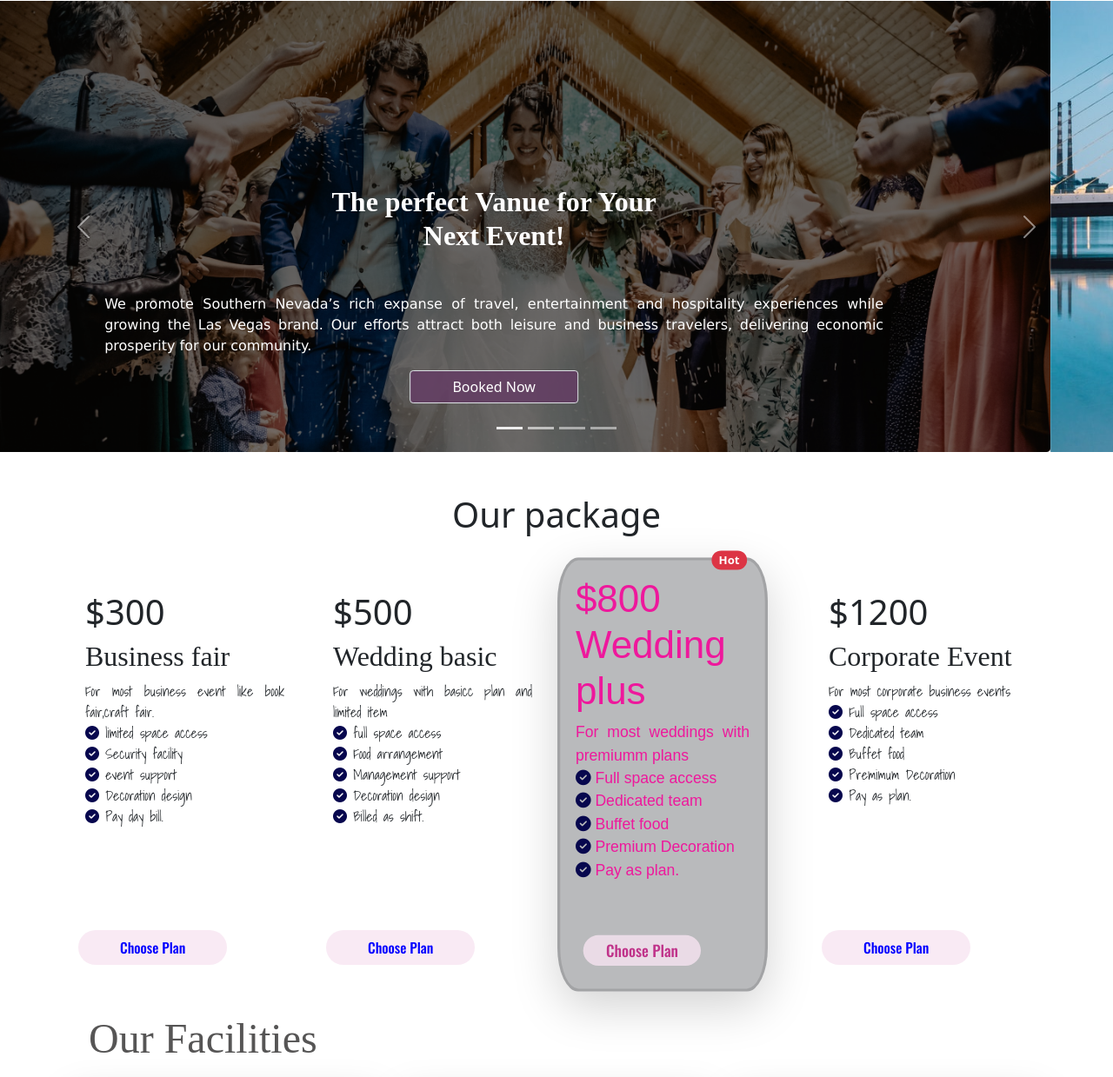
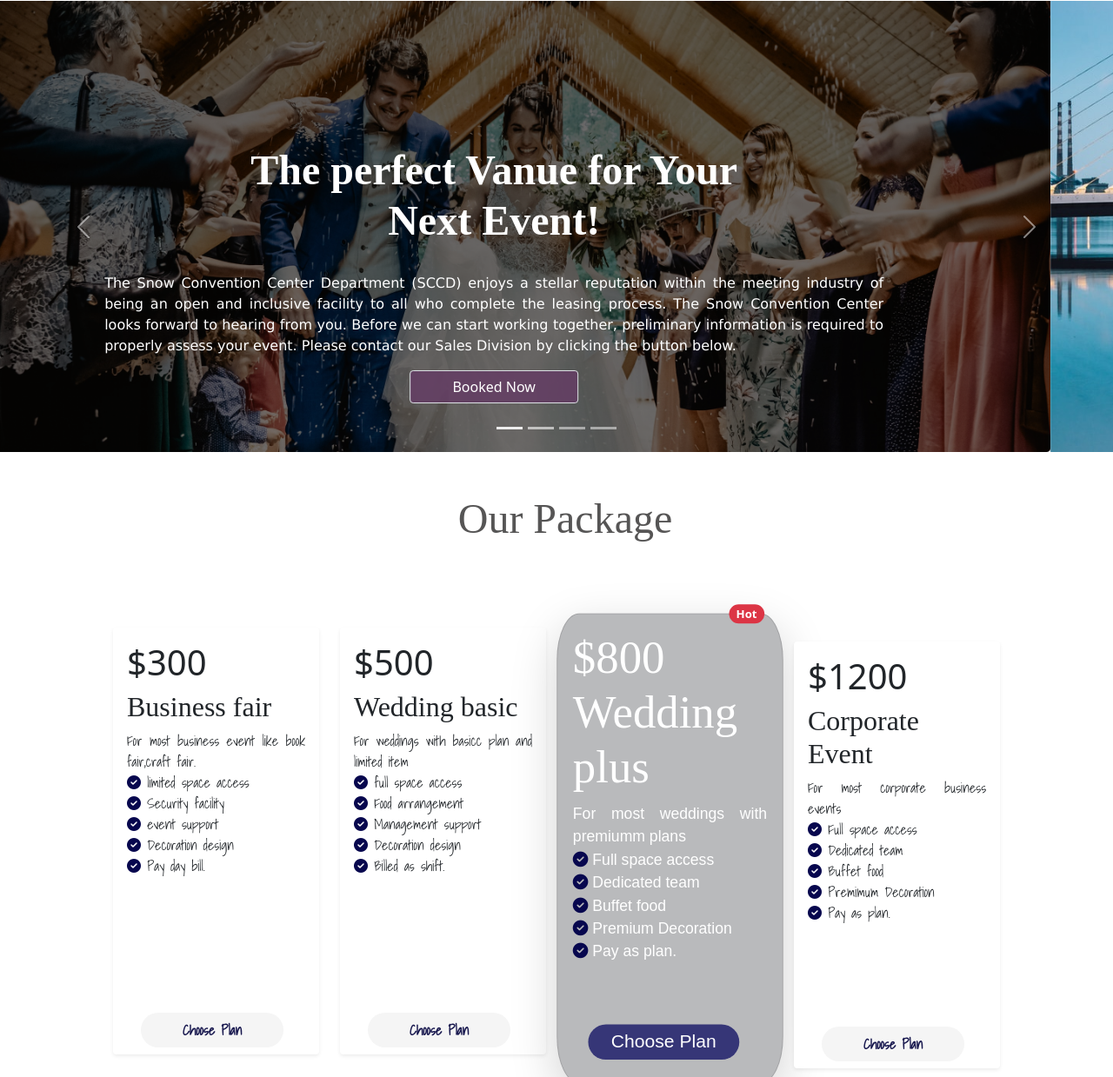
Before and after one commit to Rain44556/convention-center, a plain HTML site: page index.html in a window 1280 px wide. Shown: the part 55-1294 px from the top of the page at 87% size. Drawn offline with nearby package versions, Linux system fonts and the light colour scheme.

Commit message:
package styles change

```diff
--- a/css/center.css
+++ b/css/center.css
@@ -1,14 +1,19 @@
+.logo {
+    font-family: Impact, Haettenschweiler, 'Arial Narrow Bold', sans-serif;
+    text-transform: uppercase;
+}
+
 .carousel-caption h3 {
     font-family: 'Times New Roman', Times, serif;
-    font-size: 2rem;
+    font-size: 3rem;
     font-weight: 600;
-    margin-bottom: 3rem;
+    margin-bottom: 2rem;
 }
 
 .carousel-caption p {
     font-family: 'Lucida Sans', 'Lucida Sans Regular', 'Lucida Grande', 'Lucida Sans Unicode', Geneva, Verdana, sans-serif;
     font-weight: 300;
-
+    font-size: 1rem;
 }
 
 .convention-btn {
@@ -25,13 +30,15 @@
 }
 
 .choose-plan-btn {
-    background-color: #f8e5f2c9;
-    font-family: "Oswald", sans-serif;
-    color: blue;
+    background-color: whitesmoke;
+    font-family: "Shadows Into Light", cursive;
+    color: rgb(22, 22, 77);
+    font-weight: 600;
 }
 
 .special-card-title {
-    font-family: "Anton", sans-serif;
+    font-size: 3rem;
+    font-family: 'Times New Roman', Times, serif;
 }
 
 .special-card-text {
@@ -41,18 +48,20 @@
 .special-body-card {
     background-color: rgba(2, 7, 12, 0.274);
     border-radius: 10%;
-    color: rgb(238, 24, 156);
-    width: 220px;
+    color: rgb(255, 255, 255);
+    width: 100%;
     transform: scale(1.1);
 }
 
 .special-choose-plan-btn {
-    background-color: #f8e5f2c9;
-    font-family: "Oswald", sans-serif;
-    color: rgb(192, 51, 138);
+    background-color: rgb(54, 54, 119);
+    font-size: 1.2rem;
+    font-family: "Anton", sans-serif;
+    color: rgb(255, 255, 255);
 }
 
-#facilities h1 {
+#facilities h1,
+#package {
     font-size: 3rem;
     font-family: 'Times New Roman', Times, serif;
     color: rgb(86, 85, 85);
@@ -125,4 +134,15 @@ p {
     .w-100 {
         height: 100vh;
     }
+
+    .carousel-caption h3 {
+        font-size: 2rem;
+
+    }
+
+    .carousel-caption p {
+        font-size: 0.9rem;
+        margin-bottom: 2rem;
+    }
+
 }
--- a/index.html
+++ b/index.html
@@ -30,7 +30,7 @@
     <header>
         <nav class="navbar navbar-expand-lg navbar-light fw-bold">
             <div class="container">
-                <a class="navbar-brand" href="#">
+                <a class="navbar-brand logo" href="#">
                     Snow Convention Center</a>
                 <button class="navbar-toggler" type="button" data-bs-toggle="collapse"
                     data-bs-target="#navbarSupportedContent" aria-controls="navbarSupportedContent"
@@ -76,11 +76,11 @@
                         <div class="carousel-caption d-md-block">
                             <h3>The perfect Vanue for Your<br>
                                 Next Event!</h3>
-                            <p>We promote Southern Nevada’s rich expanse of travel, entertainment and hospitality
-                                experiences while
-                                growing the Las Vegas brand. Our efforts attract both leisure and business travelers,
-                                delivering
-                                economic prosperity for our community.</p>
+                            <p>The Snow Convention Center Department (SCCD) enjoys a stellar reputation within the
+                                meeting industry of being an open and inclusive facility to all who complete the leasing
+                                process. The Snow Convention Center looks forward to hearing from you. Before we can
+                                start working together, preliminary information is required to properly assess your
+                                event. Please contact our Sales Division by clicking the button below.</p>
                             <a href="https://www.programming-hero.com/"
                                 class=" convention-btn btn ps-5 pe-5 mb-3 border rounded-5" role="button">Booked Now</a>
                         </div>
@@ -90,11 +90,11 @@
                         <div class="carousel-caption d-md-block">
                             <h3>The perfect Vanue for Your<br>
                                 Next Event!</h3>
-                            <p>We promote Southern Nevada’s rich expanse of travel, entertainment and hospitality
-                                experiences while
-                                growing the Las Vegas brand. Our efforts attract both leisure and business travelers,
-                                delivering
-                                economic prosperity for our community</p>
+                            <p>The Snow Convention Center Department (SCCD) enjoys a stellar reputation within the
+                                meeting industry of being an open and inclusive facility to all who complete the leasing
+                                process. The Snow Convention Center looks forward to hearing from you. Before we can
+                                start working together, preliminary information is required to properly assess your
+                                event. Please contact our Sales Division by clicking the button below.</p>
                             <a href="https://www.programming-hero.com/"
                                 class=" convention-btn btn ps-5 pe-5 border rounded-5" role="button">Booked Now</a>
                         </div>
@@ -104,11 +104,11 @@
                         <div class="carousel-caption d-md-block">
                             <h3>The perfect Vanue for Your<br>
                                 Next Event!</h3>
-                            <p>We promote Southern Nevada’s rich expanse of travel, entertainment and hospitality
-                                experiences while
-                                growing the Las Vegas brand. Our efforts attract both leisure and business travelers,
-                                delivering
-                                economic prosperity for our community</p>
+                            <p>The Snow Convention Center Department (SCCD) enjoys a stellar reputation within the
+                                meeting industry of being an open and inclusive facility to all who complete the leasing
+                                process. The Snow Convention Center looks forward to hearing from you. Before we can
+                                start working together, preliminary information is required to properly assess your
+                                event. Please contact our Sales Division by clicking the button below.</p>
                             <a href="https://www.programming-hero.com/"
                                 class=" convention-btn btn ps-5 pe-5 border rounded-5" role="button">Booked Now</a>
                         </div>
@@ -118,11 +118,11 @@
                         <div class="carousel-caption d-md-block">
                             <h3>The perfect Vanue for Your<br>
                                 Next Event!</h3>
-                            <p>We promote Southern Nevada’s rich expanse of travel, entertainment and hospitality
-                                experiences while
-                                growing the Las Vegas brand. Our efforts attract both leisure and business travelers,
-                                delivering
-                                economic prosperity for our community</p>
+                            <p>The Snow Convention Center Department (SCCD) enjoys a stellar reputation within the
+                                meeting industry of being an open and inclusive facility to all who complete the leasing
+                                process. The Snow Convention Center looks forward to hearing from you. Before we can
+                                start working together, preliminary information is required to properly assess your
+                                event. Please contact our Sales Division by clicking the button below.</p>
                             <a href="https://www.programming-hero.com/"
                                 class=" convention-btn btn ps-5 pe-5 border rounded-5" role="button">Booked Now</a>
                         </div>
@@ -147,10 +147,11 @@
     <main>
         <!-- package section -->
         <section class="container my-5">
-            <h1 class="text-center my-5"> Our package</h1>
-            <div class="row row-cols-1 row-cols-md-2 row-cols-lg-4 g-4">
+            <h1 class="text-center my-5" id="package"> Our Package</h1>
+            <div class="row row-cols-1 row-cols-md-2 row-cols-lg-4 g-4 p-5">
+
                 <div class="col">
-                    <div class="card border-0 h-100">
+                    <div class="card border-0 h-100 shadow-sm">
                         <div class="card-body">
                             <h1 class="card-title">$300</h1>
                             <h2>Business fair</h2>
@@ -164,14 +165,14 @@
                             </p>
                         </div>
                         <div class="m-2">
-                            <button class="choose-plan-btn pt-2 pb-2 ps-5 pe-5 rounded-pill border-0">Choose
+                            <button class="choose-plan-btn pt-2 pb-2 ps-5 pe-5 rounded-pill border-0 ms-4">Choose
                                 Plan</button>
                         </div>
                     </div>
                 </div>
 
                 <div class="col">
-                    <div class="card border-0 h-100">
+                    <div class="card border-0 h-100 shadow-sm">
                         <div class="card-body">
                             <h1 class="card-title">$500</h1>
                             <h2>Wedding basic</h2>
@@ -185,14 +186,14 @@
                             </p>
                         </div>
                         <div class="m-2">
-                            <button class="choose-plan-btn pt-2 pb-2 ps-5 pe-5 rounded-pill border-0">Choose
+                            <button class="choose-plan-btn pt-2 pb-2 ps-5 pe-5 rounded-pill border-0 ms-4">Choose
                                 Plan</button>
                         </div>
                     </div>
                 </div>
 
                 <div class="col">
-                    <div class="special-body-card card border-3 shadow-lg h-100">
+                    <div class="special-body-card card border-1 shadow-lg h-100 mt-2">
                         <div class="card-body">
                             <span class="position-absolute top-0 end-0 translate-middle badge rounded-pill bg-danger">
                                 Hot
@@ -211,15 +212,15 @@
                         </div>
 
                         <div class="m-2">
-                            <button class="special-choose-plan-btn m-3 pb-1 pt-1 ps-4 pe-4 rounded-pill border-0">Choose
+                            <button
+                                class="special-choose-plan-btn m-3 pb-1 pt-1 ps-4 pe-4 rounded-pill border-0 ms-4">Choose
                                 Plan</button>
                         </div>
                     </div>
                 </div>
 
-
                 <div class="col">
-                    <div class="card border-0 h-100">
+                    <div class="card border-0 h-100 mt-3 shadow-sm">
                         <div class="card-body">
                             <h1 class="card-title">$1200</h1>
                             <h2>Corporate Event</h2>
@@ -233,11 +234,12 @@
                             </p>
                         </div>
                         <div class="m-2">
-                            <button class="choose-plan-btn pt-2 pb-2 ps-5 pe-5 rounded-pill border-0">Choose
+                            <button class="choose-plan-btn pt-2 pb-2 ps-5 pe-5 rounded-pill border-0 ms-4">Choose
                                 Plan</button>
                         </div>
                     </div>
                 </div>
+            </div>
         </section>
 
         <!-- facilities section -->
@@ -373,27 +375,18 @@
     </main>
 
     <!-- footer section -->
-    <div class="alert alert-warning alert-dismissible fade show" role="alert">
-        <strong>Holy guacamole!</strong> You should check in on some of those fields below.
-        <button type="button" class="btn-close" data-bs-dismiss="alert" aria-label="Close"></button>
-    </div>
-
     <footer class="footer-section d-flex flex-lg-row justify-content-between mb-2">
 
-        <div class=" footer-para mt-5">
-            <p><small class="text-color">©2020 bike. All rights reserved</small></p>
+        <div class=" footer-para mt-6">
+            <p><small class="text-warning">©2020. All rights reserved</small></p>
         </div>
         <div class="store-section mt-4">
-            <small class="text-color">Get the App</small>
-            <br>
-            <a href="https://apps.apple.com/us/app/watch/id1069511734"
-                class=" apple-store btn ps-3 pe-3 border rounded-3" role="button"><i
-                    class="fab fa-apple"></i><span>Download on the<br>
+            <a href="https://apps.apple.com/us/app/watch/id1069511734" class=" apple-store btn  border rounded-3"
+                role="button"><i class="fab fa-apple "></i><span>Download on the<br>
                     App store</span></a>
             <br>
             <a href="https://play.google.com/store/apps/details?id=com.tencent.ig&hl=en&gl=US"
-                class=" play-store btn ps-3 pe-3 border rounded-3" role="button"><i
-                    class="fab fa-google-play"></i><span>GET IT
+                class=" play-store btn border rounded-2" role="button"><i class="fab fa-google-play"></i><span>GET IT
                     ON<br>
                     Google Play</span></a>
         </div>
```
